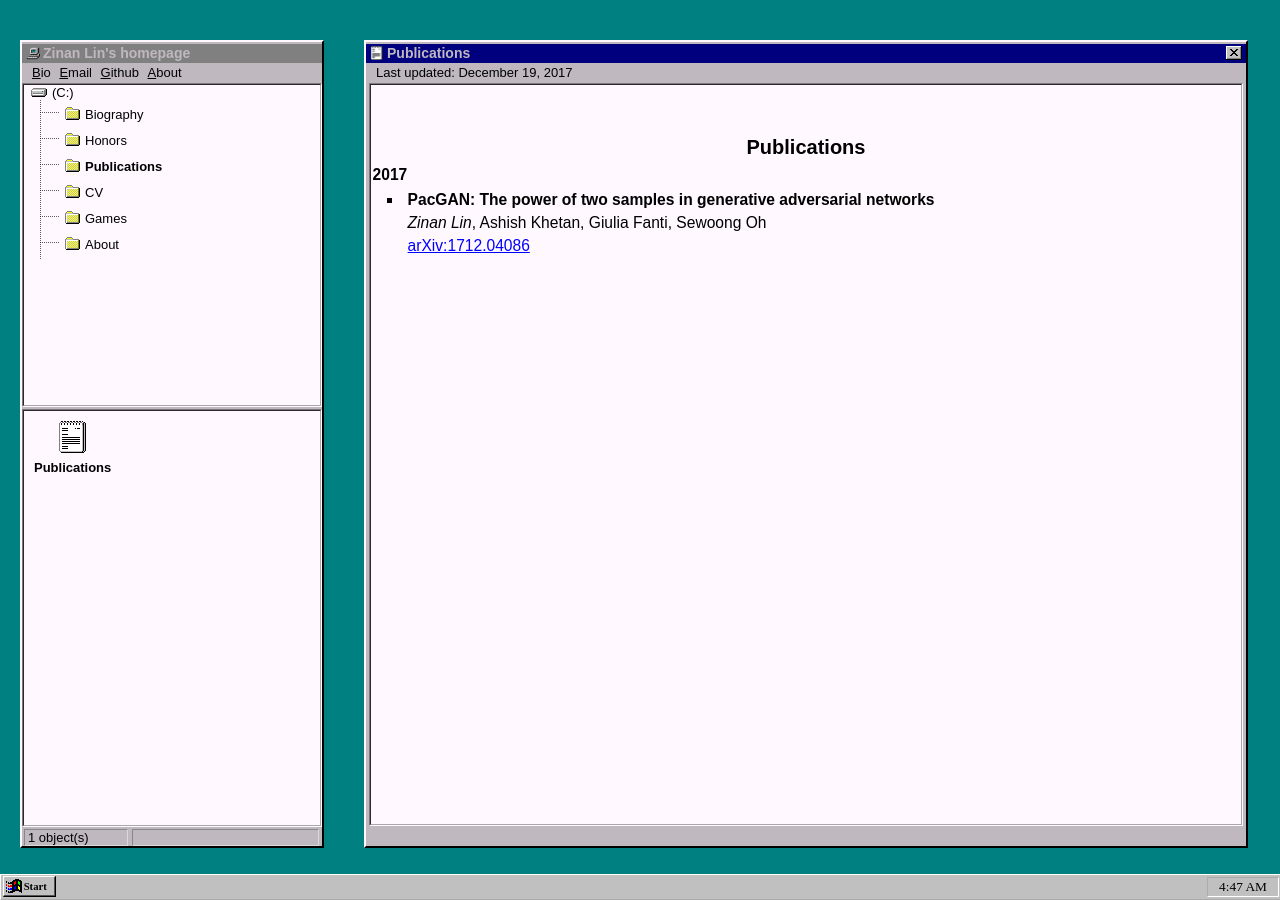
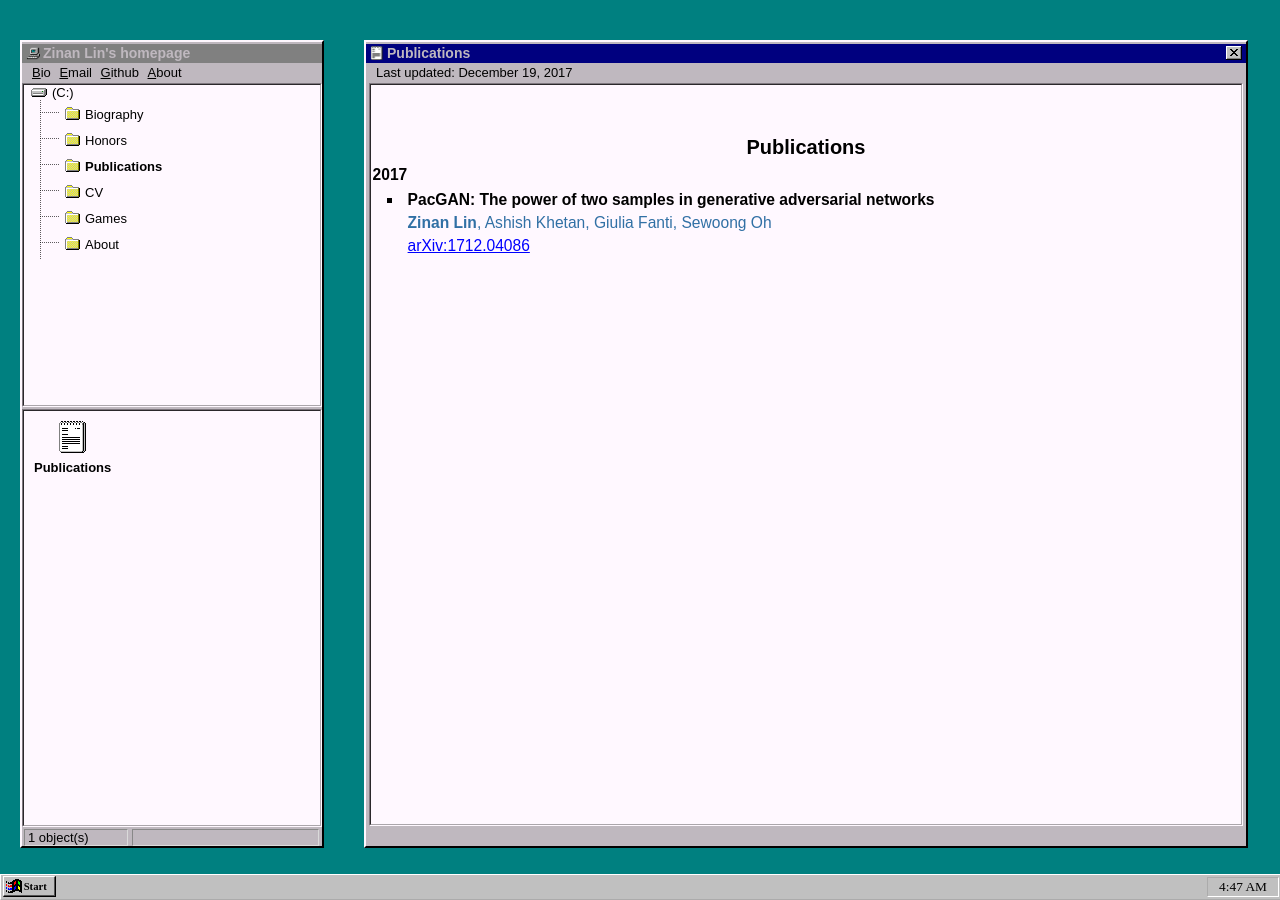
Before and after one commit to fjxmlzn/fjxmlzn.github.io, a Jekyll site: the page built from _publications/publications.html, in a window 1280 px wide. Built offline with Jekyll 4.4.1, drawn with Linux system fonts in a browser that asks for light colours.

Commit message:
Add Chinese name in bio. Change publication css.

```diff
--- a/_bio/bio.html
+++ b/_bio/bio.html
@@ -42,7 +42,7 @@ permalink: /bio/index.html
 </div>
 <div class="bio_statement">
     <p>
-        I am a first-year Ph.D. student at <a href="https://www.ece.cmu.edu/" target="_blank">Electrical and Computer Engineering</a>, <a href="https://www.cmu.edu/" target="_blank"> Carnegie Mellon University</a>. I am part of <a href="https://www.cylab.cmu.edu" target="_blank">Cylab</a>. I am fortunate to be advised by <a href="http://www.andrew.cmu.edu/user/gfanti/" target="_blank">Giulia Fanti</a> and <a href="https://users.ece.cmu.edu/~vsekar/" target="_blank">Vyas Sekar</a>. I have broad interests in machine learning and information security.
+        My name is Zinan Lin (林梓楠 in Chinese). I am a first-year Ph.D. student at <a href="https://www.ece.cmu.edu/" target="_blank">Electrical and Computer Engineering</a>, <a href="https://www.cmu.edu/" target="_blank"> Carnegie Mellon University</a>. I am part of <a href="https://www.cylab.cmu.edu" target="_blank">Cylab</a>. I am fortunate to be advised by <a href="http://www.andrew.cmu.edu/user/gfanti/" target="_blank">Giulia Fanti</a> and <a href="https://users.ece.cmu.edu/~vsekar/" target="_blank">Vyas Sekar</a>. I have broad interests in machine learning and information security.
     </p>
     <p>
         Prior to joining CMU, I received the BE degree from <a href="http://www.tsinghua.edu.cn/publish/eeen/index.html" target="_blank">Department of Electronic Engineering</a>, <a href="http://www.tsinghua.edu.cn/publish/newthuen/index.html" target="_blank">Tsinghua University</a>, Beijing, China, in 2017.
--- a/_publications/publications.html
+++ b/_publications/publications.html
@@ -11,11 +11,12 @@ permalink: /publications/index.html
 }
 
 .publication_me {
-    font-style: italic;
+    font-weight: bold;
 }
 
 .publication_author {
     display: block;
+    color: #3170A5;
 }
 
 .publication_year {
```
